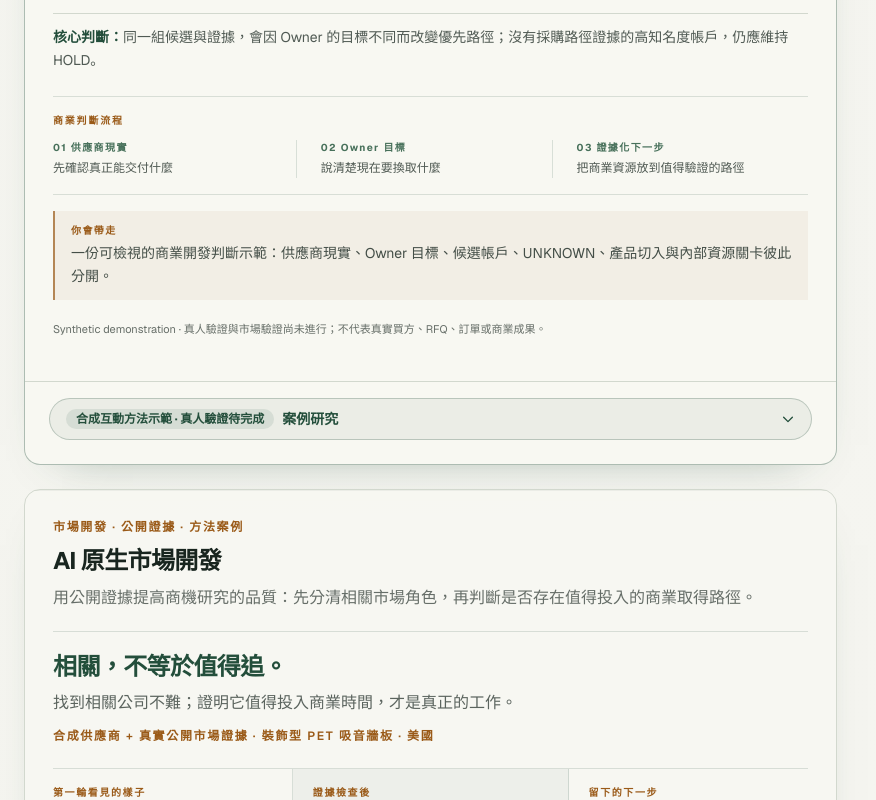
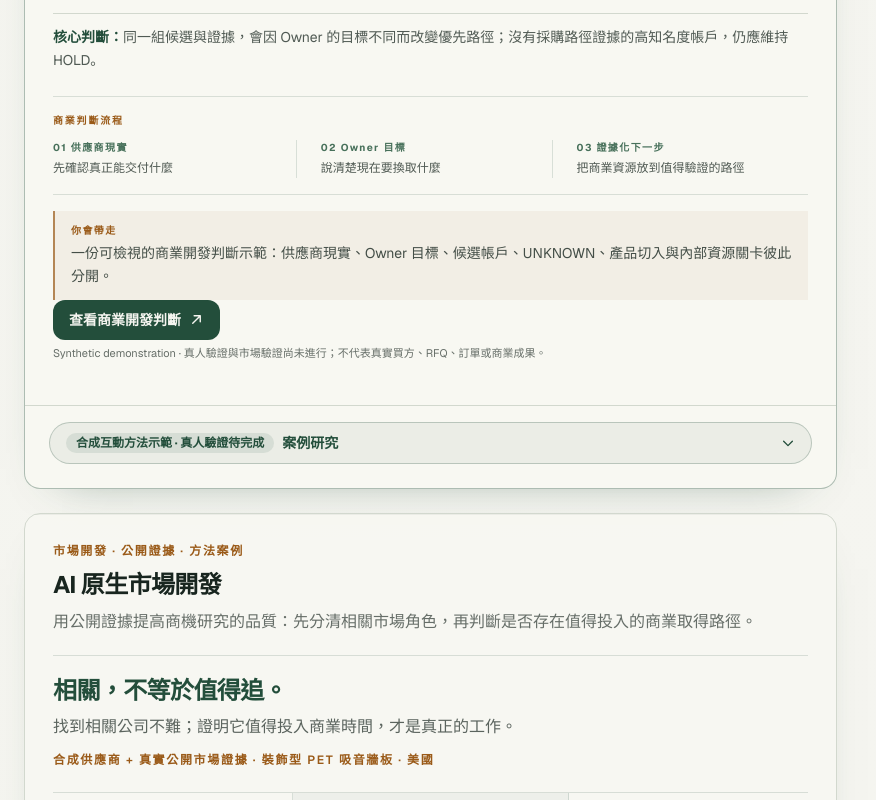
Before and after one commit to apchen1978/pauls-tradecraft, a React (Vite) app: page / in a window 1280 px wide. Shown: the part 8004-8804 px from the top of the page, without its empty margins (0-876 px from the left). Built offline with nearby package versions, Linux system fonts and the light colour scheme.

Commit message:
fix(site): clarify business-development entry

```diff
--- a/src/components/Works.jsx
+++ b/src/components/Works.jsx
@@ -565,7 +565,20 @@ export default function Works() {
                 <p className="mt-1 text-sm leading-relaxed text-ink/80">{w.deliverable[lang]}</p>
               </div>
             )}
-            <p className="mt-auto pt-4 text-xs font-medium text-ink/65">
+            {w.id === "global-business-development" ? (
+              <button
+                type="button"
+                className="mt-auto inline-flex w-fit items-center gap-2 rounded-field bg-forest px-4 py-2.5 text-sm font-bold text-bone transition-colors hover:bg-forest/90 focus-visible:outline focus-visible:outline-2 focus-visible:outline-offset-2 focus-visible:outline-amber"
+                onClick={(e) => {
+                  e.stopPropagation();
+                  const details = e.currentTarget.closest("article")?.querySelector("details");
+                  if (details) details.open = !details.open;
+                }}
+              >
+                {t.works.viewJudgment}
+                <ArrowUpRight size={15} weight="bold" aria-hidden="true" />
+              </button>
+            ) : <p className="mt-auto pt-4 text-xs font-medium text-ink/65">
               {w.link ? (
                 <span className="inline-flex items-center gap-1 text-forest">
                   <ArrowUpRight size={13} weight="bold" />
@@ -574,7 +587,7 @@ export default function Works() {
               ) : !w.hidePendingLink ? (
                 t.works.linkPending
               ) : null}
-            </p>
+            </p>}
             {w.demoNote && (
               <p className="mt-1.5 text-[11px] leading-snug text-ink/65">{w.demoNote[lang]}</p>
             )}
--- a/src/i18n.jsx
+++ b/src/i18n.jsx
@@ -133,6 +133,7 @@ const dict = {
       },
       labsNote: "快速把想法變成可運行的軟體並測試。",
       primaryEntry: "主力入口",
+      viewJudgment: "查看商業開發判斷",
       deliverableLabel: "你會帶走",
       linkPending: "已驗證產物 · 無公開 demo",
       statusVerified: "已驗證",
@@ -534,6 +535,7 @@ const dict = {
       },
       labsNote: "Rapidly turning ideas into working software and testing them.",
       primaryEntry: "Primary entry",
+      viewJudgment: "View business-development judgment",
       deliverableLabel: "You leave with",
       linkPending: "Verified artifact · no public demo",
       statusVerified: "Verified",
```
